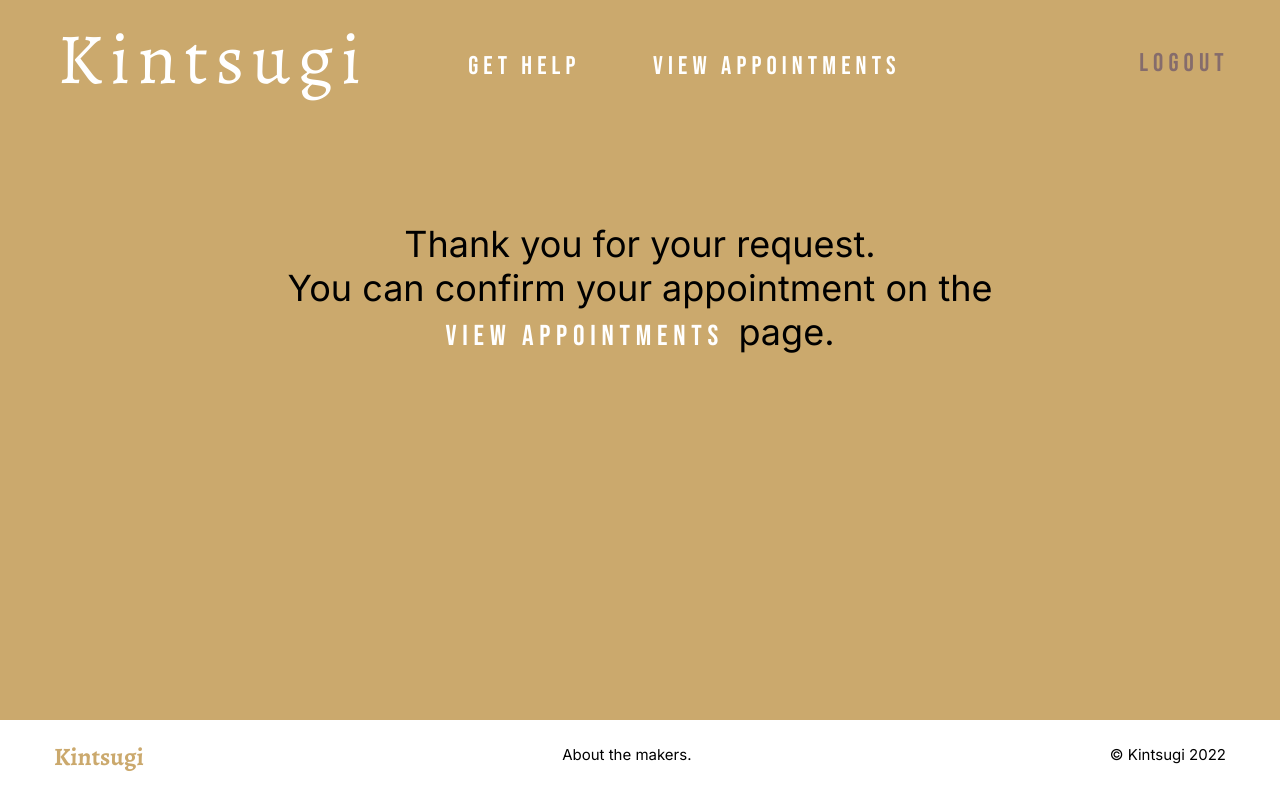
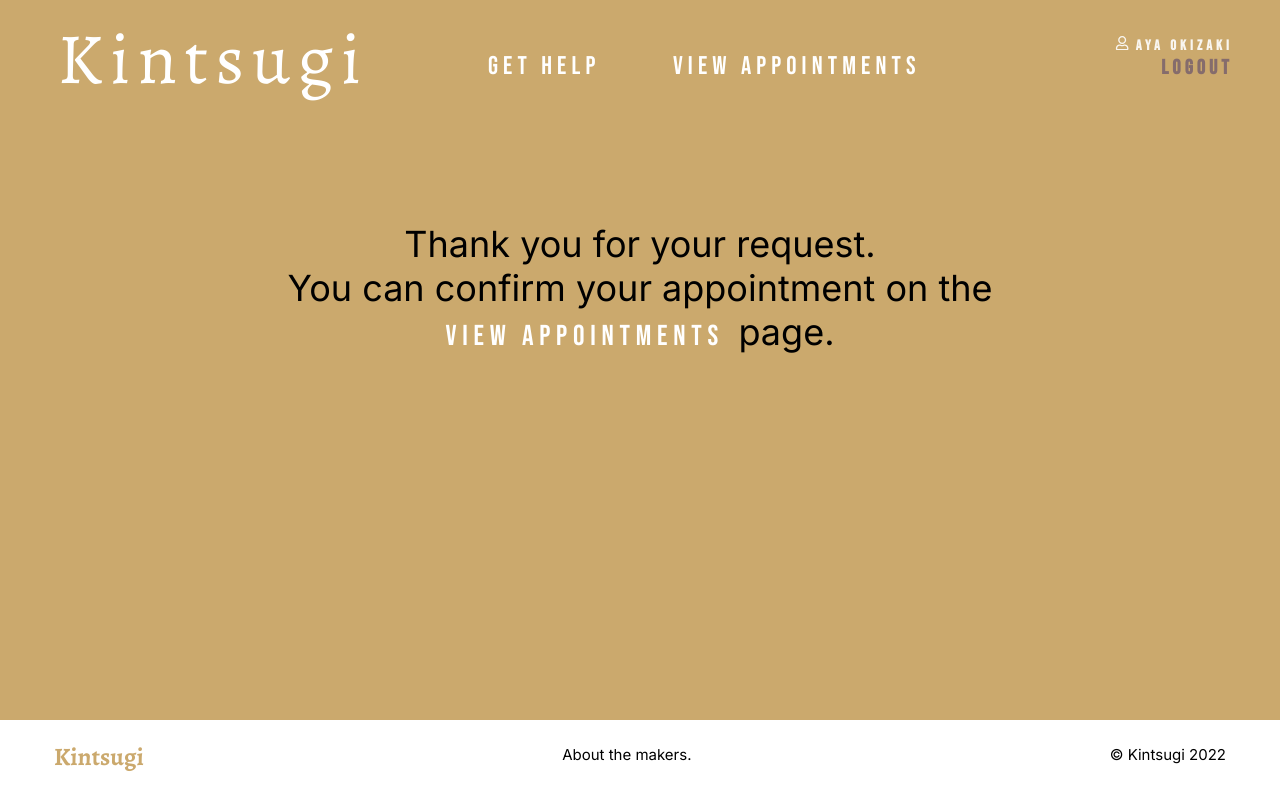
Before and after one commit to heyjiani/project-kintsugi, a React (Create React App) app in the folder react-front-end/: page /thankyou in a window 1280 px wide. Built offline with nearby package versions, Linux system fonts and the light colour scheme; no server answers.

Commit message:
added user to nav bar

```diff
--- a/react-front-end/src/pages/NavBar.jsx
+++ b/react-front-end/src/pages/NavBar.jsx
@@ -1,5 +1,6 @@
 import React from 'react';
 import NavLinks from '../components/NavLinks';
+import { FaRegUser } from 'react-icons/fa'
 
 export default function NavBar() {
   return (
@@ -11,7 +12,7 @@ export default function NavBar() {
       </div>
       <NavLinks />
       <div className="navigation__links2">
-        <div className="logout">Logout</div>
+        <div className="logout"><span className="user"><FaRegUser/ > Aya Okizaki</span><br/ ><span className="hover">Logout</span> </div>
       </div>
     </nav>
   );
--- a/react-front-end/src/scss/styles/_index.scss
+++ b/react-front-end/src/scss/styles/_index.scss
@@ -47,12 +47,11 @@ body {
     font-size: 2vw;
     color: #ffffff;
     margin-top: 3rem;
-    margin-left: -10rem;
+    margin-left: -6rem;
     white-space: nowrap;
 
 
     :hover {
-      margin-top: 5px;
       opacity: 0.7;
     }
 
@@ -66,13 +65,9 @@ body {
 
   &__links2 {
     font-size: 2vw;
-    margin-top: 3rem;
+    margin-top: 2rem;
     padding-right: 1.2em;
 
-    :hover {
-      margin-top: 5px;
-      opacity: 0.7;
-    }
   }
 }
 
@@ -81,8 +76,22 @@ body {
   text-align: right;
   font-family: "Bebas Neue", cursive;
   letter-spacing: 0.2em;
-  margin-right: .8em
+  margin-right: .8em;
+  font-size: .8em;
 }
+.user {
+    color: white;
+    opacity: .9;
+    font-size: .7em;
+  }
+
+.hover {color: #856c6c;}
+
+.hover:hover {
+  opacity: .6;
+  color: white;
+}
+
 
 span {
   color: #ffffff;
```
